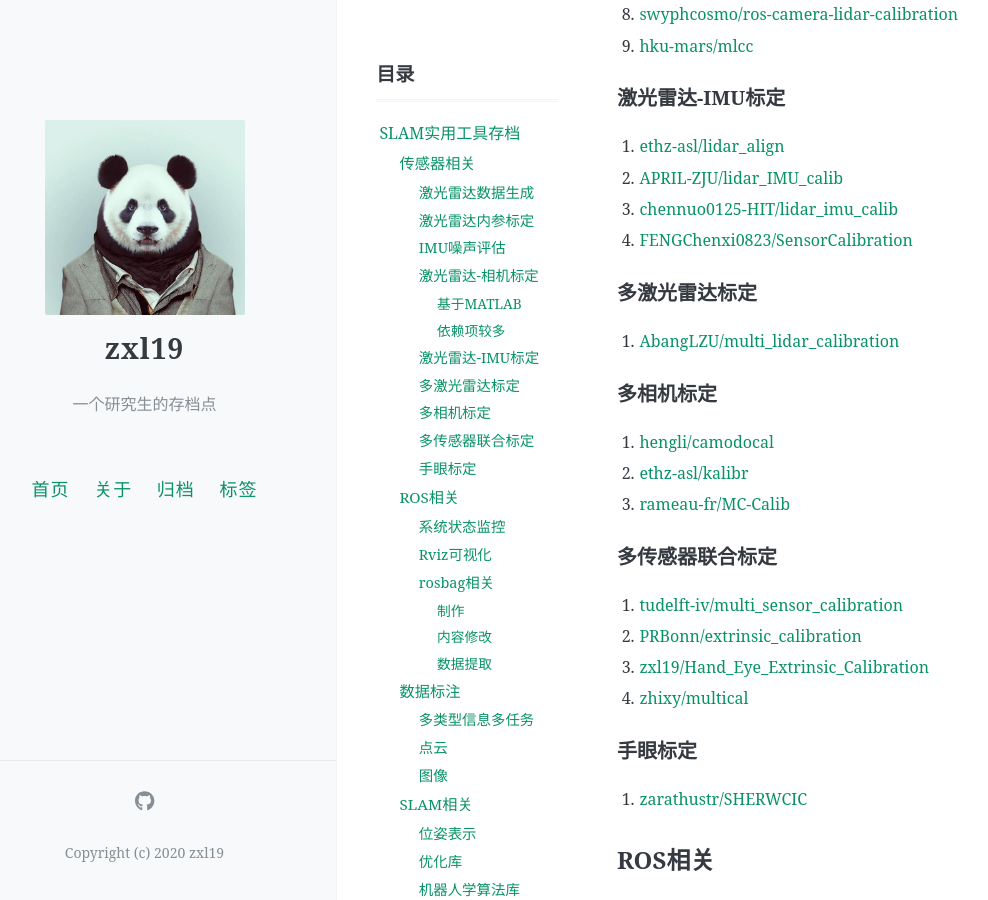
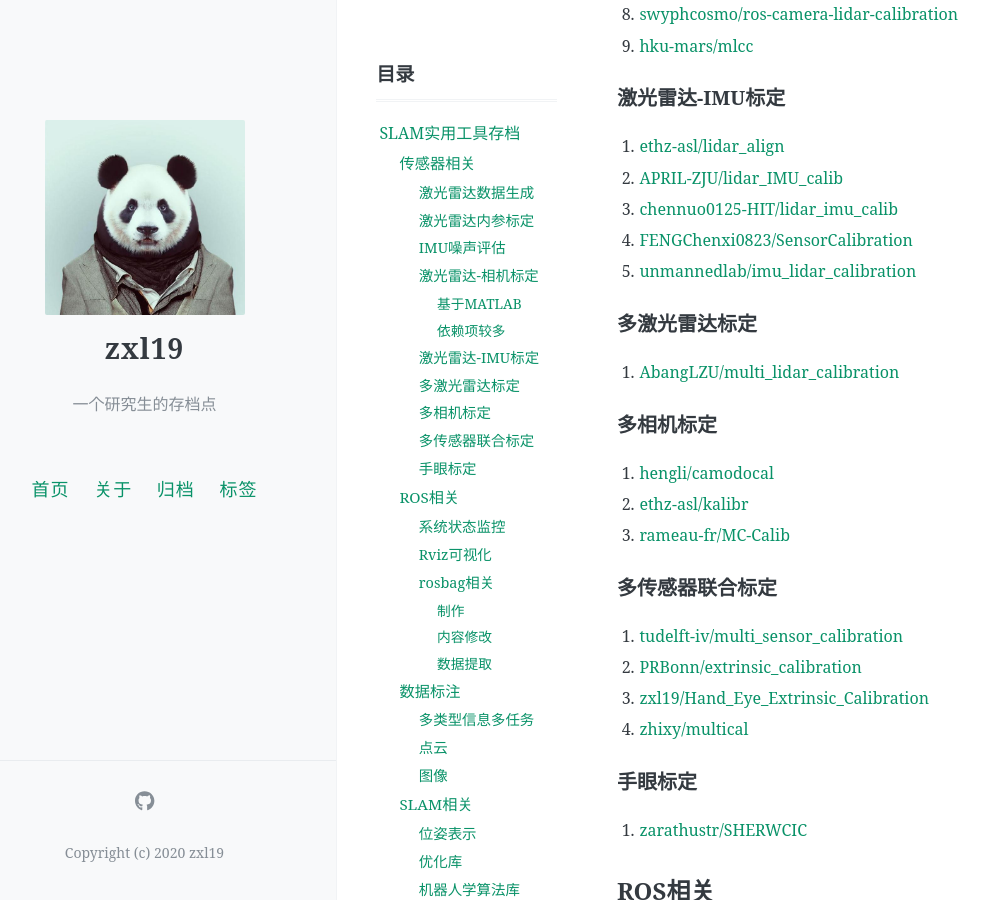
Before and after one commit to zxl19/zxl19.github.io, a Jekyll site: the page built from _posts/2021-05-25-slam-tool.md, in a window 1280 px wide and 900 px high, scrolled down 1418 px. Shown: the whole window, without its empty margins (47-1035 px from the left). Built offline with Jekyll 4.4.1, drawn with Linux system fonts in a browser that asks for light colours; comment, search, counter and statistics services are not loaded.

Commit message:
Update 2021-05-25-slam-tool.md

```diff
--- a/_posts/2021-05-25-slam-tool.md
+++ b/_posts/2021-05-25-slam-tool.md
@@ -64,6 +64,7 @@ pinned: false
 2. [APRIL-ZJU/lidar_IMU_calib](https://github.com/APRIL-ZJU/lidar_IMU_calib)
 3. [chennuo0125-HIT/lidar_imu_calib](https://github.com/chennuo0125-HIT/lidar_imu_calib)
 4. [FENGChenxi0823/SensorCalibration](https://github.com/FENGChenxi0823/SensorCalibration)
+5. [unmannedlab/imu_lidar_calibration](https://github.com/unmannedlab/imu_lidar_calibration)
 
 ### 多激光雷达标定
 
```
